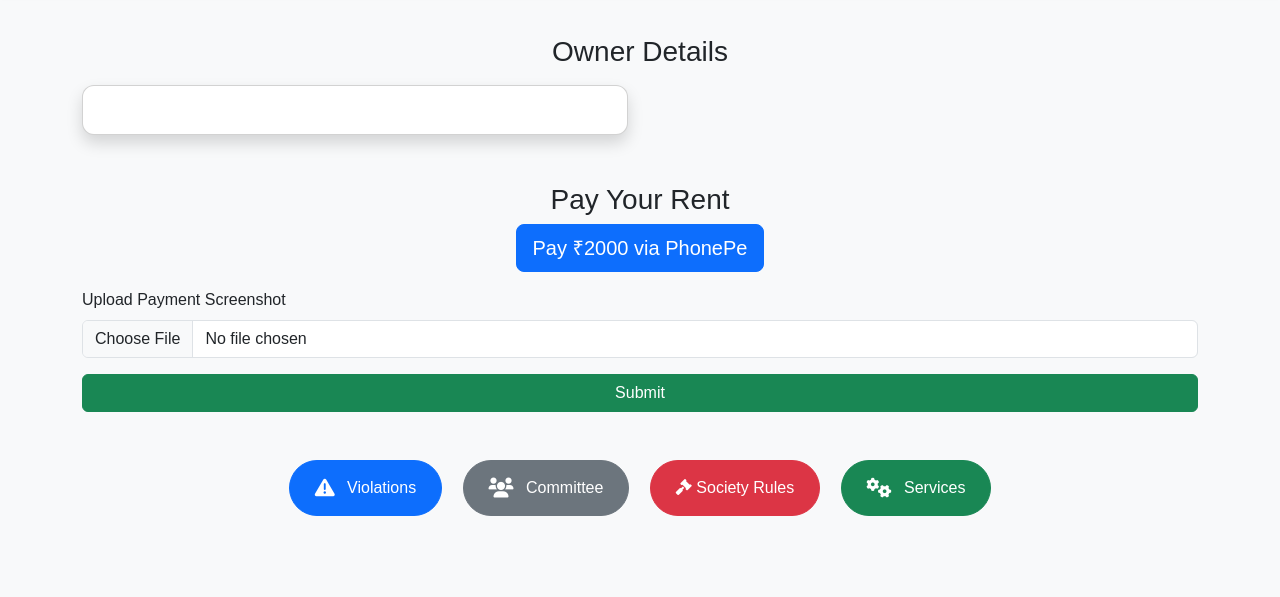
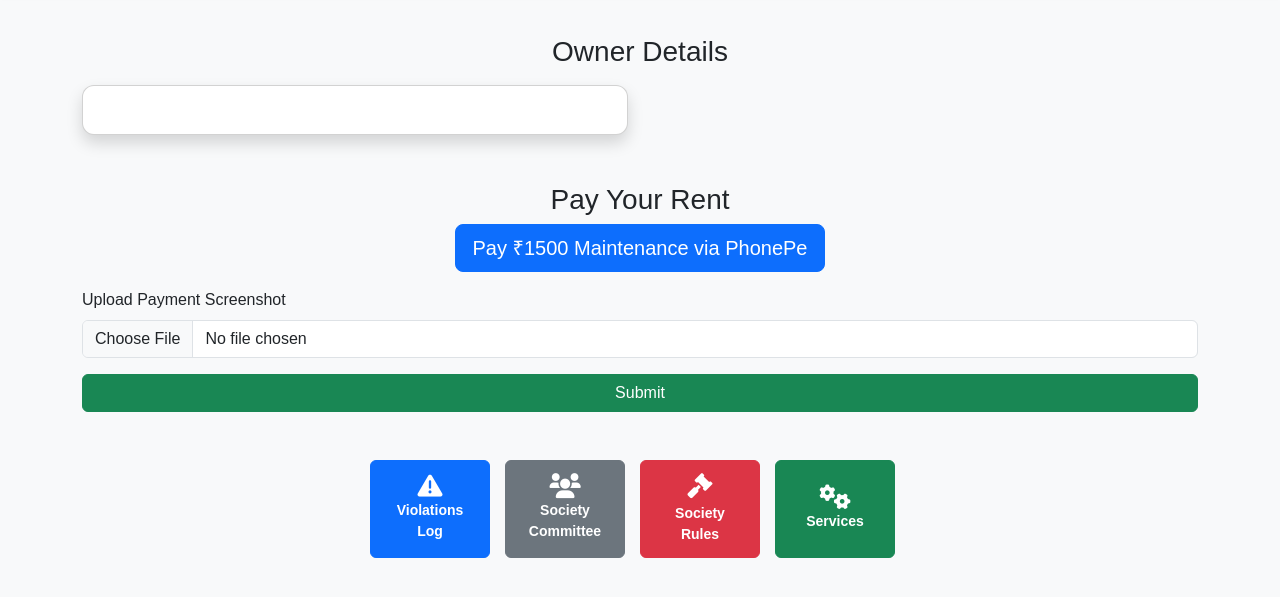
Before and after one commit to kamalesh910/orchid-residency-society-app, a plain HTML site: page dashboard.html in a window 1280 px wide. Shown: the part 61-658 px from the top of the page. Drawn offline with nearby package versions, Linux system fonts and the light colour scheme; a script that the page names is missing.

Commit message:
Fixed button alignment issue

```diff
--- a/css/style.css
+++ b/css/style.css
@@ -1,10 +1,4 @@
 /* General Styling */
-.btn-custom {
-    border-radius: 50px;
-    font-size: 16px;
-    padding: 15px 25px;
-    transition: all 0.3s ease;
-}
 
 .btn-custom:hover {
     transform: scale(1.1);
@@ -19,6 +13,62 @@
     display: none;
     animation: fadeIn 0.5s ease-in-out;
 }
+
+        /* Make buttons inline */
+        .btn-custom {
+            display: flex;
+            flex-direction: column; /* Stack icon and text vertically */
+            align-items: center; /* Center text below the icon */
+            justify-content: center;
+            padding: 10px;
+            width: 120px; /* Set fixed width for buttons */
+            text-align: center;
+            margin-right: 15px; /* Add margin for spacing between buttons */
+        }
+
+        /* Increase icon size and add space between icon and text */
+        .btn-custom i {
+            font-size: 30px;
+            margin-bottom: 5px;
+        }
+
+        .btn-custom span {
+            font-size: 14px;
+            font-weight: 600;
+        }
+
+        /* Make buttons stack in mobile view */
+        @media (max-width: 576px) {
+            .text-center {
+                display: flex;
+                justify-content: center;
+                gap: 15px;
+                flex-wrap: wrap; /* Allow buttons to wrap to the next line if space is not enough */
+            }
+
+            .btn-custom {
+                margin-bottom: 15px; /* Space between buttons when wrapped */
+            }
+        }
+
+        /* Ensure buttons are aligned inline for larger screens */
+        @media (min-width: 577px) {
+            .text-center {
+                display: flex;
+                justify-content: center;
+            }
+
+            .btn-custom {
+                flex-direction: column; /* Keep icons on top of text */
+                width: 120px; /* Fixed width for buttons */
+                padding: 12px 20px;
+            }
+
+            .btn-custom i {
+                font-size: 25px; /* Slightly smaller icons on larger screens */
+            }
+
+        }
 
 .rule-section {
     margin-top: 50px;
--- a/dashboard.html
+++ b/dashboard.html
@@ -11,12 +11,6 @@
 <link href="https://cdnjs.cloudflare.com/ajax/libs/font-awesome/6.0.0-beta3/css/all.min.css"
     rel="stylesheet">
 <style>
-  .btn-custom {
-      border-radius: 50px;
-      font-size: 16px;
-      padding: 15px 25px;
-      transition: all 0.3s ease;
-  }
 
   .btn-custom:hover {
       transform: scale(1.1);
@@ -99,9 +93,9 @@
         <section id="rent" class="mb-5">
             <h3 class="text-center">Pay Your Rent</h3>
             <div class="text-center mb-3">
-                <a href="upi://pay?pa=7709034069@ybl&pn=Flat309&tn=Monthly Rent Payment&am=2000&cu=INR"
+                <a href="upi://pay?pa=7709034069@ybl&pn=Flat309&tn=Monthly Rent Flat 309 Payment&am=2000&cu=INR"
                    class="btn btn-primary btn-lg">
-                    Pay ₹2000 via PhonePe
+                    Pay ₹1500 Maintenance via PhonePe
                 </a>
             </div>
             <form>
@@ -114,27 +108,35 @@
         </section>
 
 
-        <div class="text-center mb-4">
+        <div>
+        <section class="container text-center mb-4">
             <!-- Violations Button -->
-            <button class="btn btn-custom btn-primary me-3" id="btnViolations" onclick="toggleVisibility('violations')">
-                <i class="fas fa-exclamation-triangle fa-lg me-2"></i> Violations
+            <button class="btn btn-custom btn-primary" id="btnViolations" onclick="toggleVisibility('violations')">
+
+                <div><i class="fas fa-exclamation-triangle fa-lg"></i></div>
+                <span>Violations Log</span>
             </button>
 
             <!-- Committee Button -->
-            <button class="btn btn-custom btn-secondary me-3" id="btnCommittee" onclick="toggleVisibility('committee')">
-                <i class="fas fa-users fa-lg me-2"></i> Committee
+            <button class="btn btn-custom btn-secondary" id="btnCommittee" onclick="toggleVisibility('committee')">
+
+               <div> <i class="fas fa-users fa-lg"></i></div>
+                <span>Society Committee</span>
             </button>
 
             <!-- Rules Button -->
-            <button class="btn btn-custom btn-danger me-3"  onclick="toggleVisibility('rules')">
-                <i class="fas fa-gavel"></i> Society Rules
+            <button class="btn btn-custom btn-danger" id="btnRules" onclick="toggleVisibility('rules')">
+                <div><i class="fas fa-gavel"></i></div>
+                <span>Society Rules</span>
             </button>
 
             <!-- Services Button -->
             <button class="btn btn-custom btn-success" id="btnServices" onclick="toggleVisibility('services')">
-                <i class="fas fa-cogs fa-lg me-2"></i> Services
+                <div><i class="fas fa-cogs fa-lg"></i></div>
+                <span>Services</span>
             </button>
-        </div>
+        </section>
+    </div>
 
 
         <!-- Violations Section -->
```
